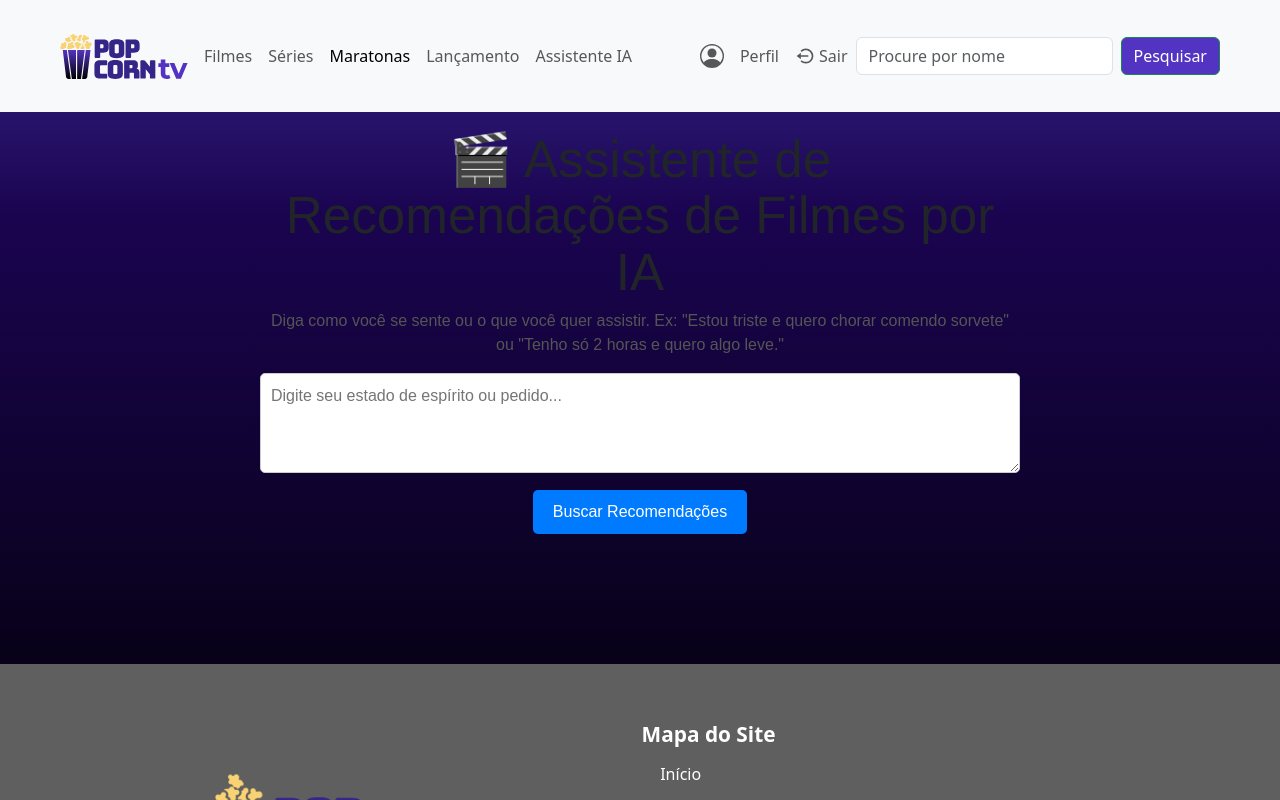
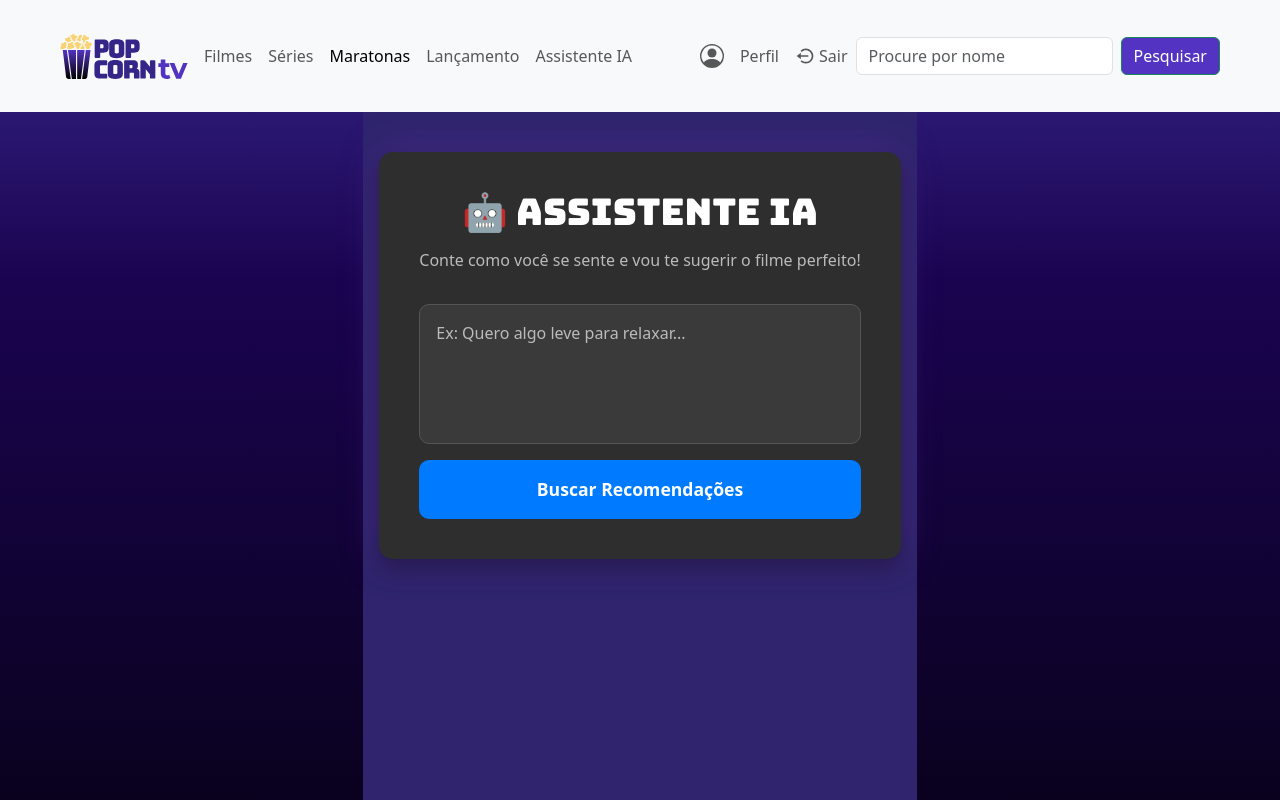
Before and after one commit to GohuCarvalho/Trabalho-Final-Desenvolvimento-Web-, a React (Vite) app in the folder Projeto-Final/: page /assistente-ia in a window 1280 px wide. Built offline with nearby package versions, Linux system fonts and the light colour scheme.

Commit message:
Estilização AiAssistence

```diff
--- a/Projeto-Final/src/pages/AiAssistant/index.jsx
+++ b/Projeto-Final/src/pages/AiAssistant/index.jsx
@@ -1,9 +1,20 @@
-import React, { useState } from 'react';
-import { getRecommendations } from '../../services/AiService';
+import React, { useState } from "react";
+import { getRecommendations } from "../../services/AiService";
+import {
+  Container,
+  Content,
+  Title,
+  Subtitle,
+  Form,
+  TextArea,
+  Button,
+  ResponseBox,
+  ResponseTitle
+} from "./styled.jsx";
 
 const AiAssistant = () => {
-  const [userInput, setUserInput] = useState('');
-  const [recommendations, setRecommendations] = useState('');
+  const [userInput, setUserInput] = useState("");
+  const [recommendations, setRecommendations] = useState("");
   const [isLoading, setIsLoading] = useState(false);
 
   const handleSubmit = async (e) => {
@@ -11,7 +22,7 @@ const AiAssistant = () => {
     if (!userInput.trim()) return;
 
     setIsLoading(true);
-    setRecommendations('');
+    setRecommendations("");
 
     const result = await getRecommendations(userInput);
 
@@ -20,54 +31,41 @@ const AiAssistant = () => {
   };
 
   return (
-    <div style={{ maxWidth: '800px', margin: '0 auto', padding: '20px', fontFamily: 'Arial, sans-serif' }}>
-      <h1>🎬 Assistente de Recomendações de Filmes por IA</h1>
-      <p style={{ color: '#555' }}>Diga como você se sente ou o que você quer assistir. Ex: "Estou triste e quero chorar comendo sorvete" ou "Tenho só 2 horas e quero algo leve."</p>
+    <Container>
+      <Content>
+        <Title>🤖 Assistente IA</Title>
+        <Subtitle>
+          Conte como você se sente e vou te sugerir o filme perfeito!
+        </Subtitle>
 
-      <form onSubmit={handleSubmit} style={{ marginBottom: '30px' }}>
-        <textarea
-          value={userInput}
-          onChange={(e) => setUserInput(e.target.value)}
-          placeholder="Digite seu estado de espírito ou pedido..."
-          disabled={isLoading}
-          style={{
-            width: '100%',
-            height: '100px',
-            padding: '10px',
-            fontSize: '16px',
-            borderRadius: '5px',
-            border: '1px solid #ccc',
-            boxSizing: 'border-box',
-            marginBottom: '10px'
-          }}
-        />
-        <button
-          type="submit"
-          disabled={isLoading}
-          style={{
-            padding: '10px 20px',
-            fontSize: '16px',
-            backgroundColor: isLoading ? '#aaa' : '#007bff',
-            color: 'white',
-            border: 'none',
-            borderRadius: '5px',
-            cursor: isLoading ? 'not-allowed' : 'pointer'
-          }}
-        >
-          {isLoading ? 'Buscando Recomendações...' : 'Buscar Recomendações'}
-        </button>
-      </form>
+        <Form onSubmit={handleSubmit}>
+          <TextArea
+            placeholder="Ex: Quero algo leve para relaxar..."
+            disabled={isLoading}
+            value={userInput}
+            onChange={(e) => setUserInput(e.target.value)}
+          />
 
+          <Button type="submit" disabled={isLoading}>
+            {isLoading ? "Buscando..." : "Buscar Recomendações"}
+          </Button>
+        </Form>
 
-      {recommendations && (
-        <div style={{ padding: '20px', border: '1px solid #ddd', borderRadius: '5px', backgroundColor: '#f9f9f9', whiteSpace: 'pre-wrap' }}>
-          <h2>💡 Sugestões da IA:</h2>
-          {recommendations.split('\n').map((line, index) => (
-            <p key={index} dangerouslySetInnerHTML={{ __html: line.replace(/\*\*(.*?)\*\*/g, '<b>$1</b>') }} style={{ margin: '5px 0' }} />
-          ))}
-        </div>
-      )}
-    </div>
+        {recommendations && (
+          <ResponseBox>
+            <ResponseTitle>💡 Sugestões da IA</ResponseTitle>
+            {recommendations.split("\n").map((line, i) => (
+              <p
+                key={i}
+                dangerouslySetInnerHTML={{
+                  __html: line.replace(/\*\*(.*?)\*\*/g, "<b>$1</b>")
+                }}
+              />
+            ))}
+          </ResponseBox>
+        )}
+      </Content>
+    </Container>
   );
 };
 
--- /dev/null
+++ b/Projeto-Final/src/pages/AiAssistant/styled.jsx
@@ -0,0 +1,120 @@
+import styled from "styled-components";
+
+export const Container = styled.div`
+  background: #2F246D;
+  min-height: 100vh;
+  padding: 2.5rem 1rem;
+  display: flex;
+  justify-content: center;
+  align-items: flex-start;
+
+  @media (max-width: 600px) {
+    padding: 1rem;
+  }
+`;
+
+export const Content = styled.div`
+  width: 100%;
+  max-width: 900px;
+  background-color: #2e2e2e;
+  padding: 2.5rem;
+  border-radius: 14px;
+  box-shadow:
+    0 8px 24px rgba(0,0,0,0.45),
+    0 0 35px rgba(103, 58, 183, 0.55);
+  animation: fadeIn 0.5s ease;
+
+  @keyframes fadeIn {
+    from { opacity: 0; transform: translateY(15px); }
+    to { opacity: 1; transform: translateY(0); }
+  }
+`;
+
+export const Title = styled.h1`
+  font-family: "Bungee", sans-serif;
+  font-size: 2.3rem;
+  text-align: center;
+  color: #fff;
+  margin-bottom: 1rem;
+`;
+
+export const Subtitle = styled.p`
+  text-align: center;
+  color: #bbb;
+  font-size: 1rem;
+  margin-bottom: 2rem;
+`;
+
+export const Form = styled.form`
+  width: 100%;
+  display: flex;
+  flex-direction: column;
+  gap: 1rem;
+`;
+
+export const TextArea = styled.textarea`
+  width: 100%;
+  height: 140px;
+  padding: 1rem;
+  border-radius: 10px;
+  border: 1px solid #555;
+  background-color: #3a3a3a;
+  color: #f0f0f0;
+  font-size: 1rem;
+  resize: none;
+
+  &::placeholder {
+    color: #bbb;
+  }
+
+  &:focus {
+    outline: none;
+    border-color: #007bff;
+    box-shadow: 0 0 0 2px rgba(0, 123, 255, 0.25);
+  }
+`;
+
+export const Button = styled.button`
+  width: 100%;
+  padding: 1rem;
+  border-radius: 10px;
+  border: none;
+  background-color: ${({ disabled }) => disabled ? "#555" : "#007BFF"};
+  color: #fff;
+  font-weight: bold;
+  font-size: 1.1rem;
+  cursor: ${({ disabled }) => disabled ? "not-allowed" : "pointer"};
+  transition: 0.25s ease;
+
+  &:hover {
+    background-color: ${({ disabled }) => disabled ? "#555" : "#0056b3"};
+  }
+`;
+
+export const ResponseBox = styled.div`
+  margin-top: 2rem;
+  background-color: #333;
+  padding: 1.5rem;
+  border-radius: 12px;
+  box-shadow:
+    0 8px 20px rgba(0,0,0,0.35),
+    0 0 25px rgba(103, 58, 183, 0.45);
+  animation: fade 0.4s ease;
+
+  @keyframes fade {
+    from { opacity: 0; transform: translateY(15px); }
+    to { opacity: 1; transform: translateY(0); }
+  }
+
+  p {
+    color: #ddd;
+    margin: 6px 0;
+  }
+`;
+
+export const ResponseTitle = styled.h2`
+  font-family: "Bungee", sans-serif;
+  color: #fff;
+  font-size: 1.5rem;
+  margin-bottom: 1rem;
+`;
```
